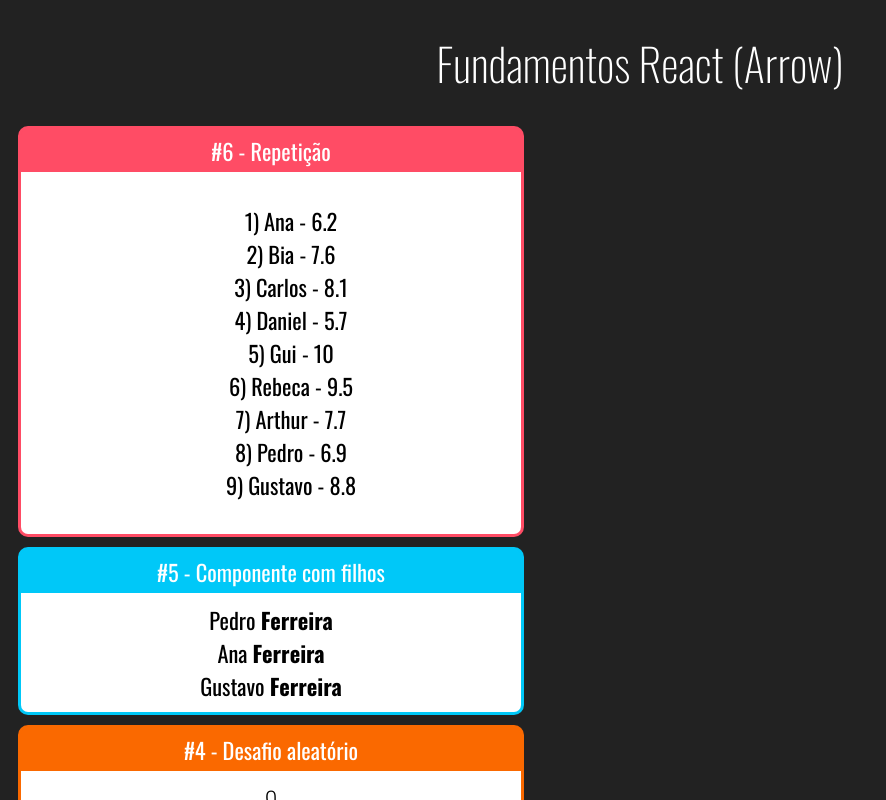
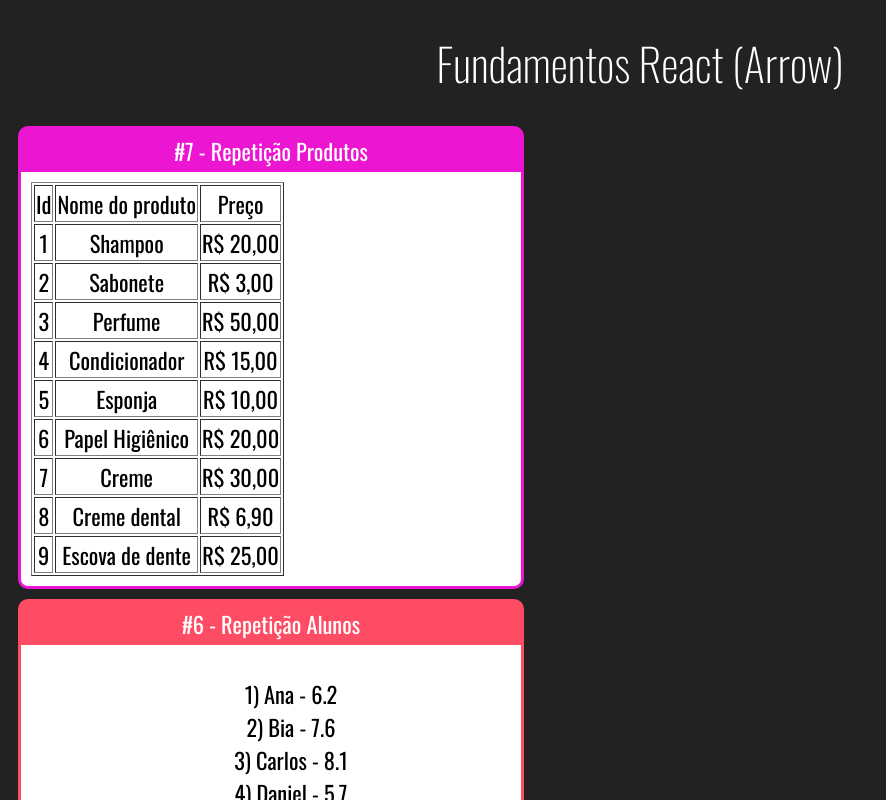
Before and after one commit to nathalia-alice/fundamentos-react, a React (Create React App) app: page / in a window 1280 px wide. Shown: the top 800 px of the page, without its empty margins (0-886 px from the left). Built offline with nearby package versions, Linux system fonts and the light colour scheme.

Commit message:
Desafio Repetição

```diff
--- a/src/App.jsx
+++ b/src/App.jsx
@@ -1,6 +1,7 @@
 import './App.css'
 import React from 'react'
 
+import TabelaProdutos from './components/repeticao/TabelaProdutos'
 import ListaAlunos from './components/repeticao/ListaAlunos'
 import Familia from './components/basicos/Familia'
 import FamiliaMembro from './components/basicos/FamiliaMembro'
@@ -15,7 +16,11 @@ export default () => (
         <h1>Fundamentos React (Arrow)</h1>
 
         <div className="Cards">
-            <Card titulo="#6 - Repetição" color="#FF4C65">
+            <Card titulo="#7 - Repetição Produtos" color="#EC15D2">
+                <TabelaProdutos></TabelaProdutos>
+            </Card>
+
+            <Card titulo="#6 - Repetição Alunos" color="#FF4C65">
               <ListaAlunos></ListaAlunos>
             </Card>
 
--- /dev/null
+++ b/src/components/repeticao/TabelaProdutos.jsx
@@ -0,0 +1,22 @@
+import React from 'react'
+import produtos from '../../data/produtos'
+
+export default (props) => {
+    const produtosList = produtos.map(produto => {
+        return <tr>
+                <td>{produto.id}</td>
+                <td>{produto.nome}</td>
+                <td>R$ {produto.preco}</td>
+            </tr>
+    })
+    return (
+        <table border="1">
+            <tr>
+                <td>Id</td>
+                <td>Nome do produto</td>
+                <td>Preço</td>
+            </tr>
+            {produtosList}
+        </table>
+    )
+}
--- /dev/null
+++ b/src/data/produtos.js
@@ -0,0 +1,47 @@
+export default [
+    {
+        id: 1,
+        nome: 'Shampoo',
+        preco: '20,00'
+    },
+    {
+        id: 2,
+        nome: 'Sabonete',
+        preco: '3,00'
+    },
+    {
+        id: 3,
+        nome: 'Perfume',
+        preco: '50,00'
+    },
+    {
+        id: 4,
+        nome: 'Condicionador',
+        preco: '15,00'
+    },
+    {
+        id: 5,
+        nome: 'Esponja',
+        preco: '10,00'
+    },
+    {
+        id: 6,
+        nome: 'Papel Higiênico',
+        preco: '20,00'
+    },
+    {
+        id: 7,
+        nome: 'Creme',
+        preco: '30,00'
+    },
+    {
+        id: 8,
+        nome: 'Creme dental',
+        preco: '6,90'
+    },
+    {
+        id: 9,
+        nome: 'Escova de dente',
+        preco: '25,00'
+    },
+]
```
